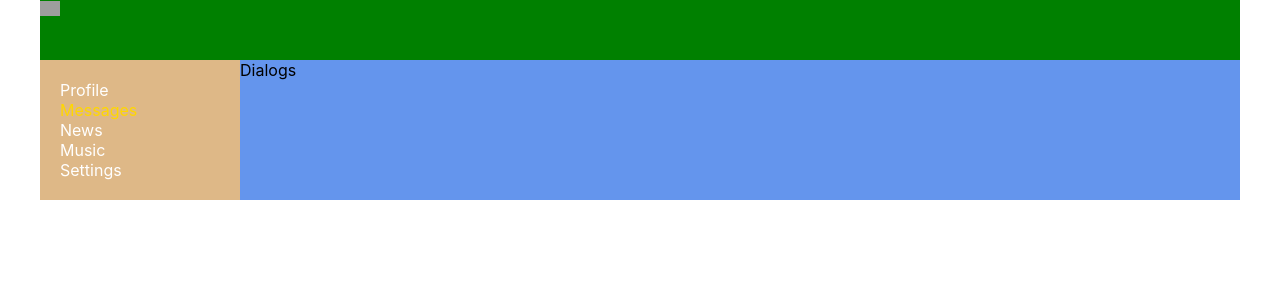
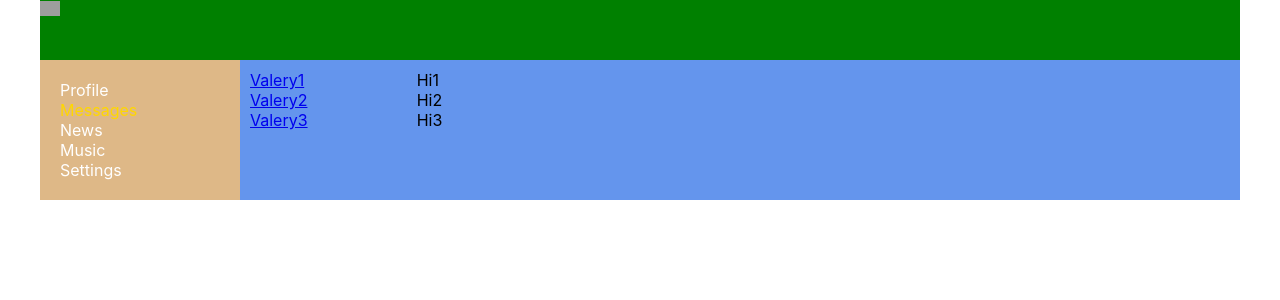
Before and after one commit to valery-kurak/react-samurai, a React (Create React App) app: page /dialogs in a window 1280 px wide. Shown: the top 300 px of the page. Built offline with nearby package versions, Linux system fonts and the light colour scheme; grey boxes are pictures that could not be loaded.

Commit message:
Completed lessons 20-23

```diff
--- a/src/App.js
+++ b/src/App.js
@@ -17,11 +17,11 @@ const App = () => {
         <Navbar/>
         <div className='app-wrapper-content'>
           <Routes>
-            <Route path='dialogs' element={<Dialogs/>}/>
-            <Route path='profile' element={<Profile/>}/>
-            <Route path='news' element={<News/>}/>
-            <Route path='music' element={<Music/>}/>
-            <Route path='settings' element={<Settings/>}/>
+            <Route path='dialogs/*' element={<Dialogs/>}/>
+            <Route path='profile/*' element={<Profile/>}/>
+            <Route path='news/*' element={<News/>}/>
+            <Route path='music/*' element={<Music/>}/>
+            <Route path='settings/*' element={<Settings/>}/>
           </Routes>
         </div>
       </div>
--- a/src/components/Dialogs/Dialogs.jsx
+++ b/src/components/Dialogs/Dialogs.jsx
@@ -1,9 +1,35 @@
 import React from "react";
 import s from './Dialogs.module.css';
+import {NavLink} from "react-router-dom";
+
+const DialogItem = (props) => {
+  let path = "dialogs/" + props.id;
+
+  return (
+    <div className={s.dialog + ' ' + s.active}>
+      <NavLink to={path}>{props.name}</NavLink>
+    </div>
+  );
+}
+
+const Message = (props ) => {
+  return <div className={s.message}>{props.message}</div>;
+}
 
 const Dialogs = (props) => {
   return (
-    <div>Dialogs</div>
+    <div className={s.dialogs}>
+      <div className={s.dialogsItems}>
+        <DialogItem id='1' name='Valery1' />
+        <DialogItem id='2' name='Valery2' />
+        <DialogItem id='3' name='Valery3' />
+      </div>
+      <div className={s.messages}>
+        <Message message='Hi1' />
+        <Message message='Hi2' />
+        <Message message='Hi3' />
+      </div>
+    </div>
   )
 }
 
--- a/src/components/Dialogs/Dialogs.module.css
+++ b/src/components/Dialogs/Dialogs.module.css
@@ -0,0 +1,20 @@
+.dialogs {
+	display: grid;
+	grid-template-columns: 2fr 10fr;
+}
+
+.dialogsItems {
+	padding: 10px;
+}
+
+.dialogsItems .active {
+	color: gold;
+}
+
+.messages {
+	padding: 10px;
+}
+
+.messages .message {
+
+}
--- a/src/components/Profile/MyPosts/MyPosts.jsx
+++ b/src/components/Profile/MyPosts/MyPosts.jsx
@@ -1,17 +1,22 @@
 import React from 'react';
-import s from './MyPosts.modules.css';
+import s from './MyPosts.module.css';
 import Post from './Post/Post';
 
 const MyPosts = () => {
   return (
-      <div>
-        My posts
+      <div className={s.postsBlock}>
+        <h3>My posts</h3>
         <div>
-          New post
+          <div>
+            <textarea></textarea>
+          </div>
+          <div>
+            <button>Add post</button>
+          </div>
         </div>
         <div className={s.posts}>
           <Post message='post 1' likesCount='4' />
-          <Post message='post 2' likesCount='2'/>
+          <Post message='post 2' likesCount='2' />
         </div>
       </div>
   )
--- /dev/null
+++ b/src/components/Profile/MyPosts/MyPosts.module.css
@@ -0,0 +1,7 @@
+.postsBlock {
+	padding: 10px;
+}
+
+.posts {
+	margin-top: 10px;
+}
--- a/src/components/Profile/Profile.jsx
+++ b/src/components/Profile/Profile.jsx
@@ -1,16 +1,12 @@
 import React from 'react';
 import s from './Profile.module.css';
 import MyPosts from './MyPosts/MyPosts';
+import ProfileInfo from './ProfileInfo/ProfileInfo';
 
 const Profile = () => {
   return (
     <div>
-      <div>
-        <img src="https://cdn.pixabay.com/photo/2015/04/23/22/00/tree-736885__480.jpg" alt="main"/>
-      </div>
-      <div>
-        Avatar + Desc
-      </div>
+      <ProfileInfo />
       <MyPosts />
     </div>
   )
--- /dev/null
+++ b/src/components/Profile/ProfileInfo/ProfileInfo.jsx
@@ -0,0 +1,17 @@
+import React from 'react';
+import s from './ProfileInfo.module.css';
+
+const ProfileInfo = () => {
+  return (
+    <div>
+      <div>
+        <img src="https://cdn.pixabay.com/photo/2015/04/23/22/00/tree-736885__480.jpg" alt="main"/>
+      </div>
+      <div className={s.descriptionBlock}>
+        Avatar + Desc
+      </div>
+    </div>
+  )
+}
+
+export default ProfileInfo;
--- /dev/null
+++ b/src/components/Profile/ProfileInfo/ProfileInfo.module.css
@@ -0,0 +1,3 @@
+.descriptionBlock {
+	padding: 10px;
+}
```
Also changed, not shown: src/components/Profile/MyPosts/MyPosts.modules.css (deleted).
